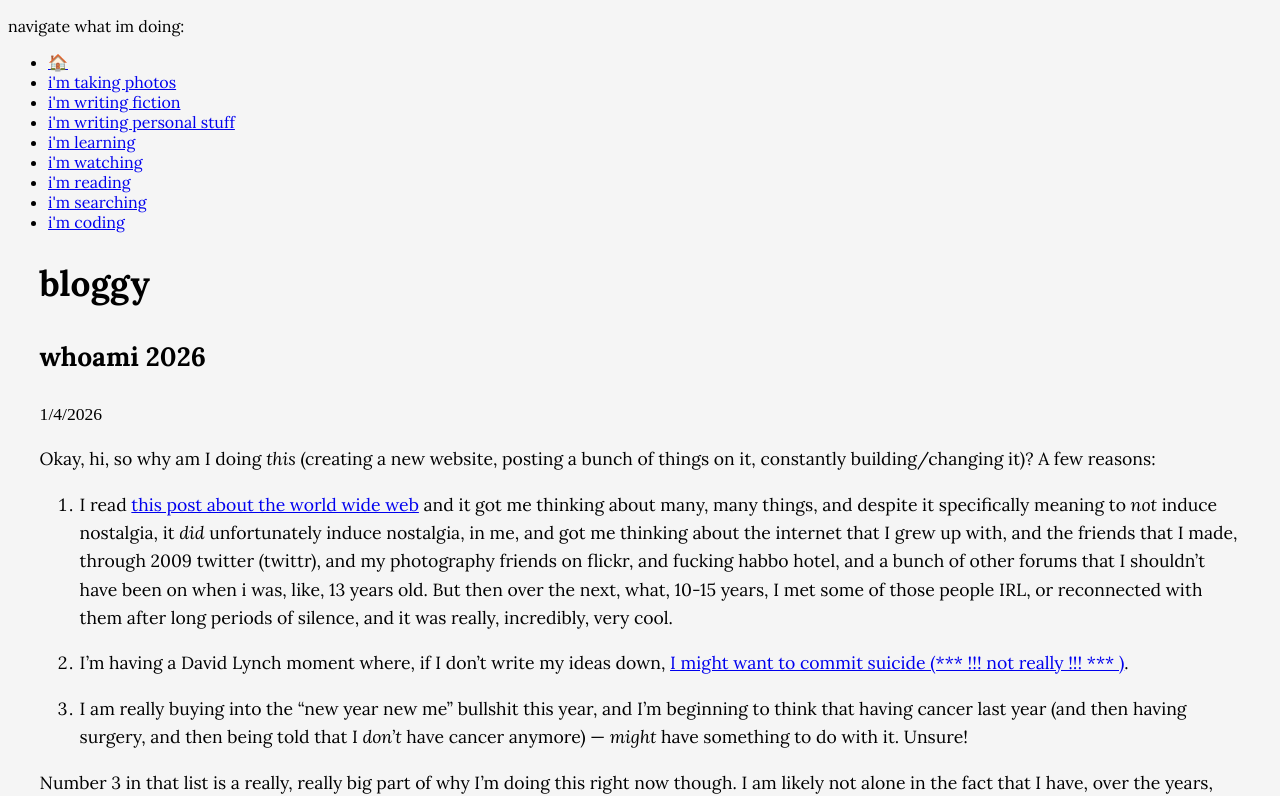
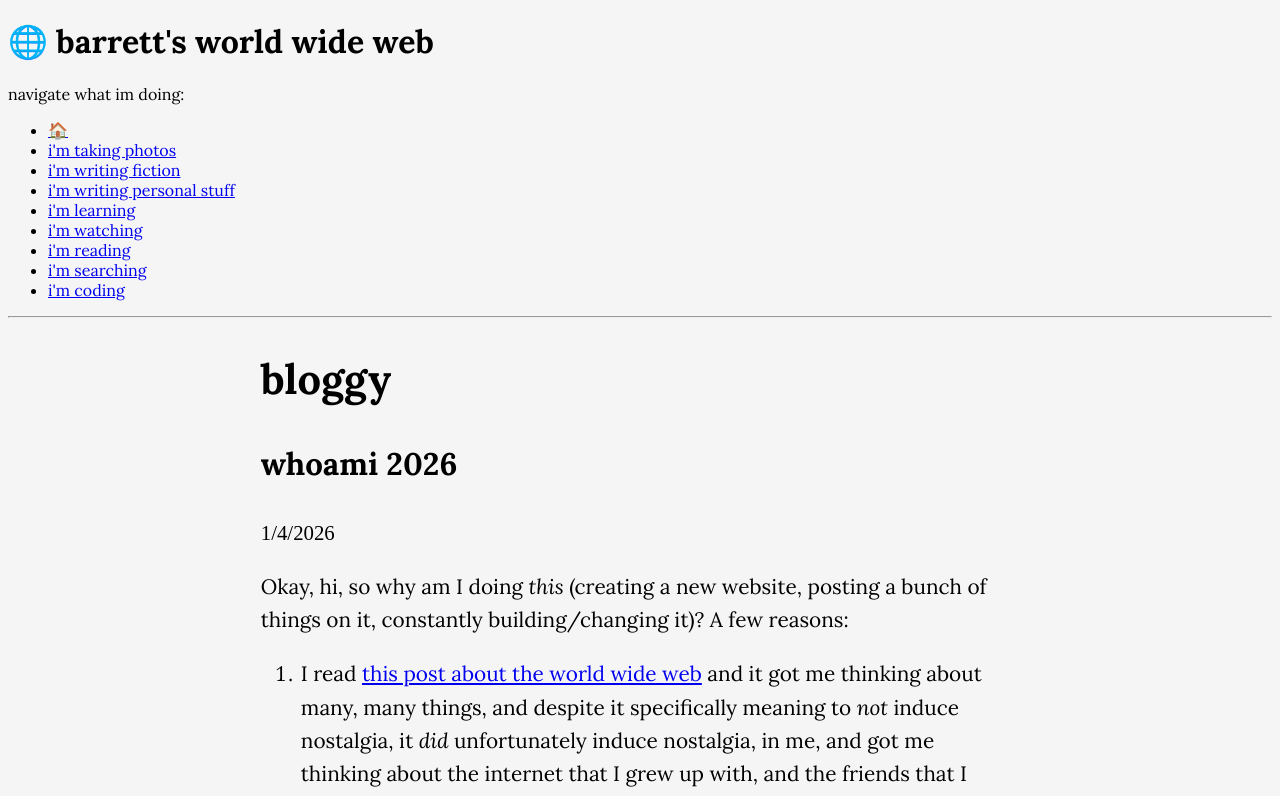
Before and after one commit to barrettk8090/barretts-world-wide-web, a React (Vite) app: page /blog in a window 1280 px wide. Shown: the top 796 px of the page. Built offline with nearby package versions, Linux system fonts and the light colour scheme.

Commit message:
styles, headerg

```diff
--- a/src/components/Footer.tsx
+++ b/src/components/Footer.tsx
@@ -1,6 +1,7 @@
 export default function Footer(){
     return (
         <div>
+            <hr/>
             <p>this is the footer:</p>
             <ul>
                 <li><a target="_blank" href="https://www.linkedin.com/in/barrettkowalsky/">linkedin</a></li>
--- a/src/components/Home.tsx
+++ b/src/components/Home.tsx
@@ -4,7 +4,6 @@ import Tasks from "./Tasks"
 export default function Home(){
     return(
         <div>
-            <h1>🌐 barrett's world wide web</h1>
             <h4>barrett kowalsky is a guy doing a bunch of different stuff. based in denver, co.</h4>
             <p>🚧 this site is under active construction, partner 🤠. <br/>please wear a hardhat while navigating. 👷‍♂️</p>
             <Experience/>
--- a/src/components/Navbar.tsx
+++ b/src/components/Navbar.tsx
@@ -4,6 +4,7 @@ export default function Navbar(){
 
     return (
         <div>
+            <h1>🌐 barrett's world wide web</h1>
             <p>navigate what im doing:</p>
             <ul>
                 <li><Link to="/">🏠</Link></li>
@@ -16,6 +17,7 @@ export default function Navbar(){
                 <li><Link to="/searching">i'm searching</Link></li>
                 <li><a href="https://github.com/barrettk8090">i'm coding</a></li>
             </ul>
+            <hr/>
         </div>
     );
 }
--- a/src/components/PersonalBlogPosts.tsx
+++ b/src/components/PersonalBlogPosts.tsx
@@ -59,7 +59,7 @@ export function PersonalBlogPosts() {
   }
 
   return (
-    <div className="blog-posts">
+    <div className="blog-posts-container">
       <h1>bloggy</h1>
       {posts.map(post => (
         <article key={post.slug} className="post">
--- a/src/components/PhotoStream.tsx
+++ b/src/components/PhotoStream.tsx
@@ -62,7 +62,7 @@ export function PhotoStream() {
 
   return (
     <div className="photo-stream">
-      <h1>los photos</h1>
+      <h1>photo stream</h1>
       <div className="photo-grid">
         {photos.map(photo => (
           <div key={photo.slug} className="photo-item">
@@ -71,7 +71,7 @@ export function PhotoStream() {
             )}
             {/* HIDDEN: PHOTO TITLES {photo.title && <h3>{photo.title}</h3>} */}
             {photo.description && <p>{photo.description}</p>}
-            <time>{new Date(photo.date).toLocaleDateString()}</time>
+            <br/><time>^{new Date(photo.date).toLocaleDateString()}</time>
             {photo.location && <span className="location">📍 {photo.location}</span>}
             {photo.exif && <details className="exif"><summary>Camera Info</summary>{photo.exif}</details>}
           </div>
--- a/src/pages/PersonalBlog/PersonalBlog.css
+++ b/src/pages/PersonalBlog/PersonalBlog.css
@@ -1,7 +1,14 @@
-.blog-posts{
+.blog-posts-container{
     max-width: 95%;
     margin: auto;
     line-height: 1.6;
     padding-bottom: 20px;
     font-size: 1.1rem;
 }
+
+@media (min-width: 768px) {
+   .blog-posts-container {
+    max-width: 60%;
+    font-size: 1.3rem;
+   }
+}
--- a/src/pages/Photos/Photos.css
+++ b/src/pages/Photos/Photos.css
@@ -2,3 +2,7 @@
     max-width: 100%;
     max-height: 80vh;
 }
+
+.photo-stream{
+    margin: auto;
+}
```
